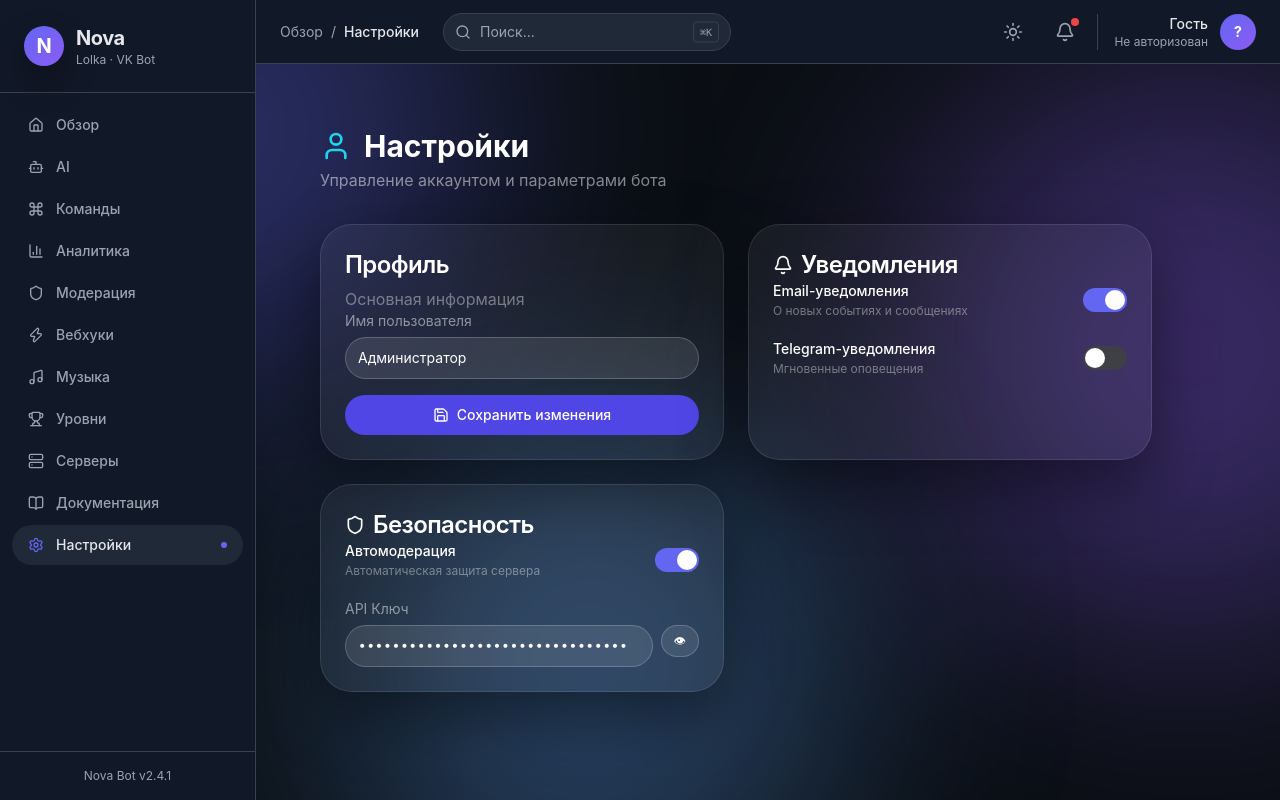
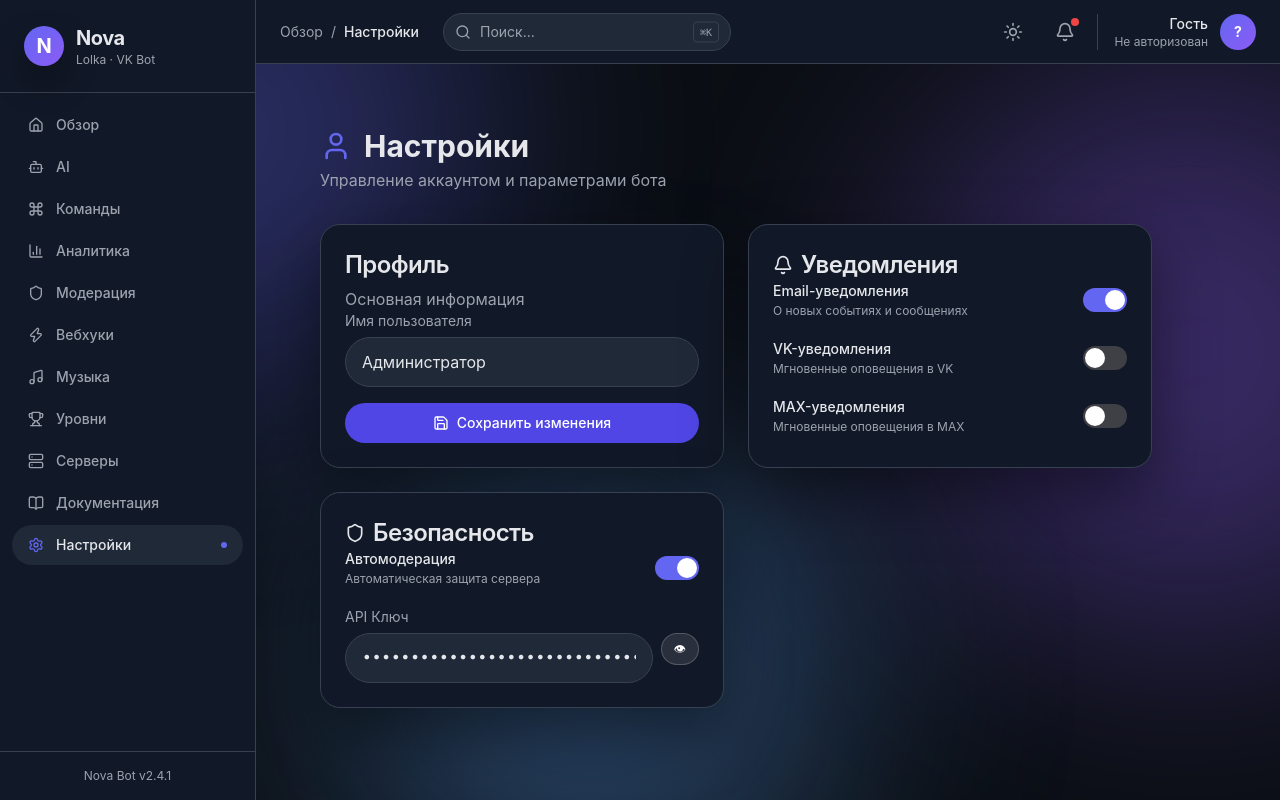
Before and after one commit to R4YDMOND/nova-bot, a Next.js app in the folder frontend/: page /dashboard/settings in a window 1280 px wide. Built offline with nearby package versions, Linux system fonts and the light colour scheme; no server answers.

Commit message:
fix: кодировка + токены темы на Commands и Settings, Telegram -> VK/MAX

```diff
--- a/frontend/src/app/dashboard/settings/page.tsx
+++ b/frontend/src/app/dashboard/settings/page.tsx
@@ -8,7 +8,8 @@ import { Save, User, Bell, Shield } from 'lucide-react';
 export default function SettingsPage() {
   const [username, setUsername] = useState('Администратор');
   const [emailNotifications, setEmailNotifications] = useState(true);
-  const [telegramNotifications, setTelegramNotifications] = useState(false);
+  const [vkNotifications, setVkNotifications] = useState(false);
+  const [maxNotifications, setMaxNotifications] = useState(false);
   const [autoModeration, setAutoModeration] = useState(true);
   const [apiKeyVisible, setApiKeyVisible] = useState(false);
   const [saved, setSaved] = useState(false);
@@ -18,25 +19,25 @@ export default function SettingsPage() {
   return (
     <div className="p-8 max-w-4xl space-y-8">
       <div>
-        <h1 className="text-3xl font-bold text-white flex items-center gap-3">
-          <User className="w-8 h-8 text-cyan-400" />
+        <h1 className="text-3xl font-bold text-[rgb(var(--text))] flex items-center gap-3">
+          <User className="w-8 h-8 text-primary" />
           Настройки
         </h1>
-        <p className="text-white/50 mt-1">Управление аккаунтом и параметрами бота</p>
+        <p className="text-[rgb(var(--text-secondary))] mt-1">Управление аккаунтом и параметрами бота</p>
       </div>
 
       <div className="grid grid-cols-1 lg:grid-cols-2 gap-6">
         {/* Profile */}
-        <Card className="bg-white/5 border border-white/10 rounded-2xl">
+        <Card>
           <CardHeader>
-            <CardTitle className="text-white">Профиль</CardTitle>
-            <CardDescription className="text-white/40">Основная информация</CardDescription>
+            <CardTitle>Профиль</CardTitle>
+            <CardDescription>Основная информация</CardDescription>
           </CardHeader>
           <CardContent className="space-y-4">
             <div>
-              <label className="text-white/50 text-sm block mb-1.5">Имя пользователя</label>
+              <label className="text-[rgb(var(--text-secondary))] text-sm block mb-1.5">Имя пользователя</label>
               <input
-                className="w-full px-3 py-2.5 bg-white/10 border border-white/20 rounded-xl text-white text-sm focus:outline-none focus:border-cyan-400/50"
+                className="input w-full"
                 value={username}
                 onChange={e => setUsername(e.target.value)}
               />
@@ -49,53 +50,60 @@ export default function SettingsPage() {
         </Card>
 
         {/* Notifications */}
-        <Card className="bg-white/5 border border-white/10 rounded-2xl">
+        <Card>
           <CardHeader>
-            <CardTitle className="text-white flex items-center gap-2">
+            <CardTitle className="flex items-center gap-2">
               <Bell className="w-5 h-5" /> Уведомления
             </CardTitle>
           </CardHeader>
           <CardContent className="space-y-5">
             <div className="flex items-center justify-between">
               <div>
-                <p className="text-white font-medium text-sm">Email-уведомления</p>
-                <p className="text-white/40 text-xs mt-0.5">О новых событиях и сообщениях</p>
+                <p className="text-[rgb(var(--text))] font-medium text-sm">Email-уведомления</p>
+                <p className="text-[rgb(var(--text-secondary))] text-xs mt-0.5">О новых событиях и сообщениях</p>
               </div>
               <Switch checked={emailNotifications} onCheckedChange={() => setEmailNotifications(!emailNotifications)} />
             </div>
             <div className="flex items-center justify-between">
               <div>
-                <p className="text-white font-medium text-sm">Telegram-уведомления</p>
-                <p className="text-white/40 text-xs mt-0.5">Мгновенные оповещения</p>
+                <p className="text-[rgb(var(--text))] font-medium text-sm">VK-уведомления</p>
+                <p className="text-[rgb(var(--text-secondary))] text-xs mt-0.5">Мгновенные оповещения в VK</p>
               </div>
-              <Switch checked={telegramNotifications} onCheckedChange={() => setTelegramNotifications(!telegramNotifications)} />
+              <Switch checked={vkNotifications} onCheckedChange={() => setVkNotifications(!vkNotifications)} />
+            </div>
+            <div className="flex items-center justify-between">
+              <div>
+                <p className="text-[rgb(var(--text))] font-medium text-sm">MAX-уведомления</p>
+                <p className="text-[rgb(var(--text-secondary))] text-xs mt-0.5">Мгновенные оповещения в MAX</p>
+              </div>
+              <Switch checked={maxNotifications} onCheckedChange={() => setMaxNotifications(!maxNotifications)} />
             </div>
           </CardContent>
         </Card>
 
         {/* Security */}
-        <Card className="bg-white/5 border border-white/10 rounded-2xl">
+        <Card>
           <CardHeader>
-            <CardTitle className="text-white flex items-center gap-2">
+            <CardTitle className="flex items-center gap-2">
               <Shield className="w-5 h-5" /> Безопасность
             </CardTitle>
           </CardHeader>
           <CardContent className="space-y-5">
             <div className="flex items-center justify-between">
               <div>
-                <p className="text-white font-medium text-sm">Автомодерация</p>
-                <p className="text-white/40 text-xs mt-0.5">Автоматическая защита сервера</p>
+                <p className="text-[rgb(var(--text))] font-medium text-sm">Автомодерация</p>
+                <p className="text-[rgb(var(--text-secondary))] text-xs mt-0.5">Автоматическая защита сервера</p>
               </div>
               <Switch checked={autoModeration} onCheckedChange={() => setAutoModeration(!autoModeration)} />
             </div>
             <div>
-              <label className="text-white/50 text-sm block mb-1.5">API Ключ</label>
+              <label className="text-[rgb(var(--text-secondary))] text-sm block mb-1.5">API Ключ</label>
               <div className="flex gap-2">
                 <input
                   type={apiKeyVisible ? 'text' : 'password'}
                   value="nova_sk_xxxxxxxxxxxxxxxxxxxxxxxx"
                   readOnly
-                  className="flex-1 px-3 py-2.5 bg-white/10 border border-white/20 rounded-xl text-white text-sm font-mono focus:outline-none"
+                  className="input flex-1 font-mono"
                 />
                 <Button variant="secondary" size="sm" onClick={() => setApiKeyVisible(!apiKeyVisible)}>
                   {apiKeyVisible ? '🙈' : '👁'}
@@ -107,7 +115,7 @@ export default function SettingsPage() {
       </div>
 
       {saved && (
-        <div className="fixed bottom-6 right-6 bg-green-400 text-black px-5 py-3 rounded-2xl font-semibold shadow-xl z-50 animate-bounce">
+        <div className="fixed bottom-6 right-6 bg-[rgb(var(--success))] text-white px-5 py-3 rounded-2xl font-semibold shadow-xl z-50 animate-bounce">
           ✅ Настройки сохранены!
         </div>
       )}
```
Also changed, not shown: frontend/src/app/dashboard/commands/page.tsx (+24 -24 lines), 1 other file (tests, documents, lock files or other folders).
